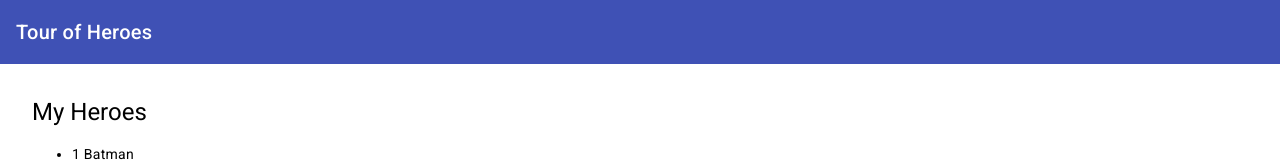
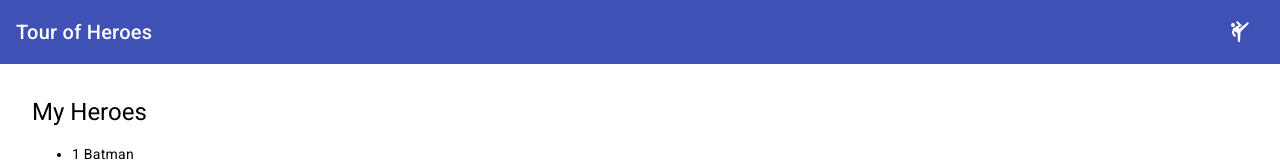
Before and after one commit to FagnerAureliano/toh-frontend, an Angular app: page /heroes in a window 1280 px wide. Shown: the top 162 px of the page. Built offline with nearby package versions, Linux system fonts and the light colour scheme.

Commit message:
feat:(MEssageComponent): impl app router

```diff
--- a/src/app/app.component.html
+++ b/src/app/app.component.html
@@ -1,7 +1,16 @@
 <mat-toolbar color="primary">
-  <span >{{ title }}</span>
+  <span>{{ title }}</span>
+  <span fxFlex></span>
+  <button
+    mat-icon-button
+    matTooltip="Heroes"
+    aria-label="Hero list"
+    routerLink="/heroes"
+  >
+    <mat-icon>sports_martial_arts</mat-icon>
+  </button>
 </mat-toolbar>
 <div class="content">
-  <app-heroes></app-heroes>
+  <router-outlet></router-outlet>
   <app-messages></app-messages>
 </div>
```
Also changed, not shown: src/app/app-routing.module.ts (added, +16 -0 lines), src/app/app.module.ts (+12 -3 lines), 2 other files (tests, documents, lock files or other folders).
